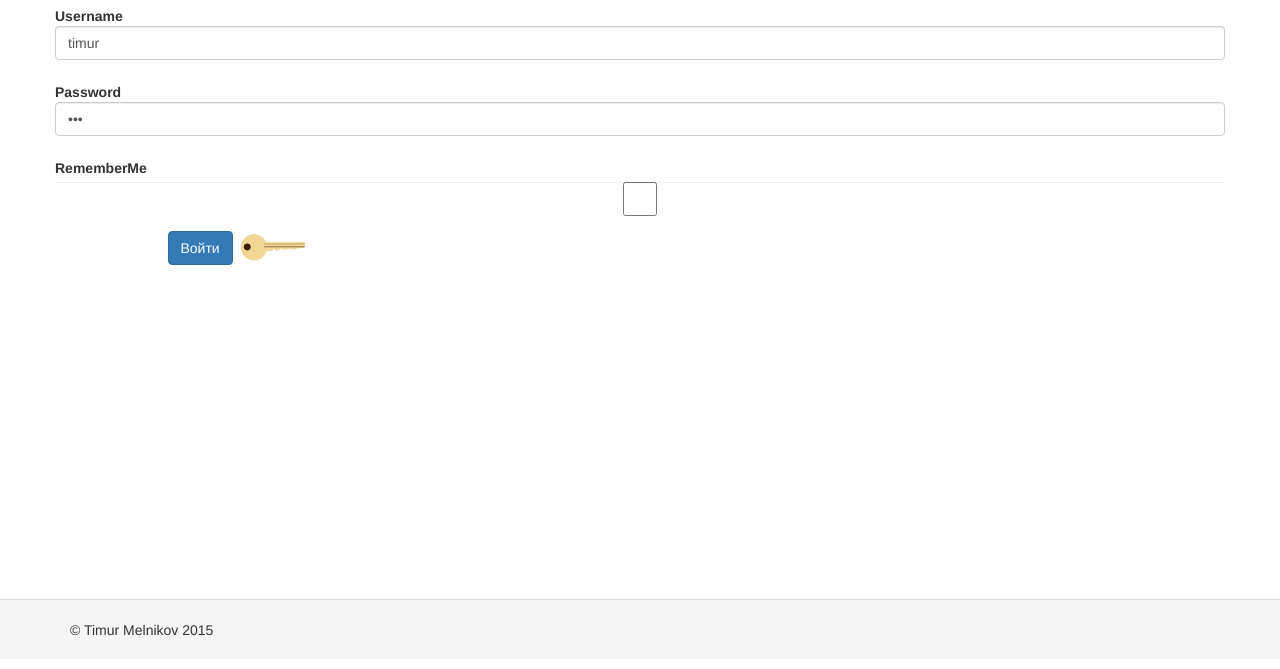
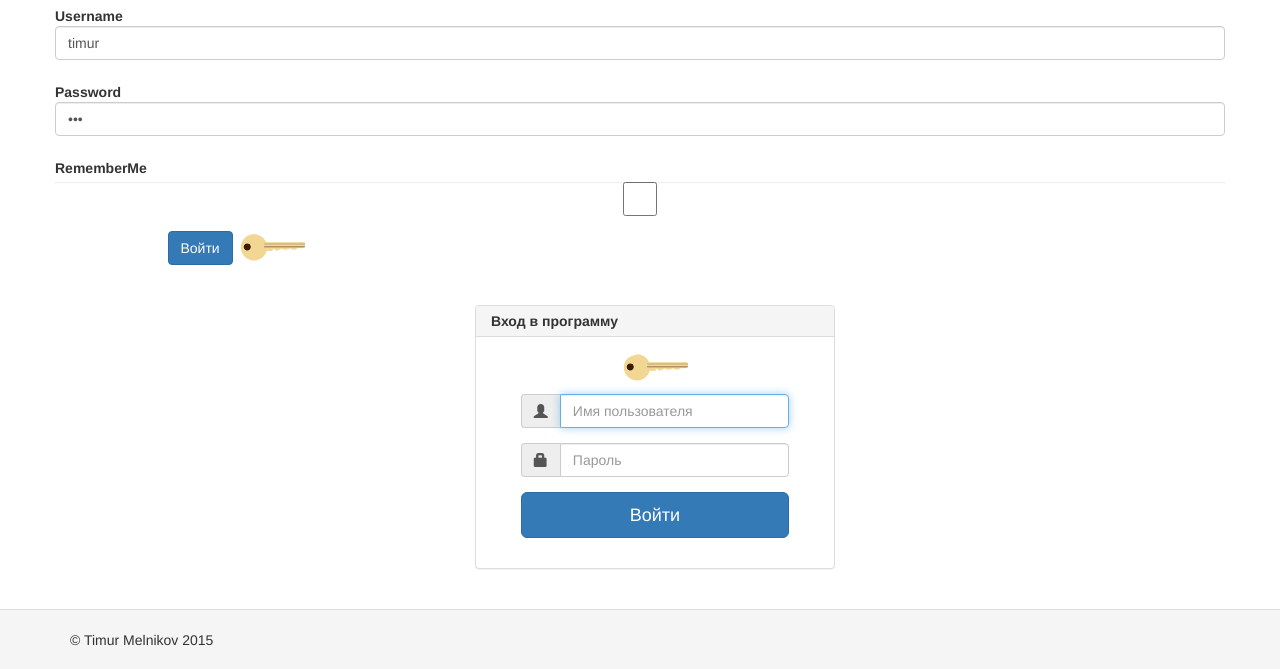
Before and after one commit to kdes70/buh2, a Yii app: template views/main/login.php in a window 1280 px wide. Shown: the part 141-810 px from the top of the page. Before the commit the page ends 777 px from the top, so only its background shows below. Run offline with PHP 8.4 and a stand-in for Yii, Linux system fonts and the light colour scheme; the template is opened without the code that fills it, so the values that code supplies are empty; form fields are guessed from the names that the template uses; some libraries are stand-ins or nearby versions.

Commit message:
Дизайн формы входа

```diff
--- a/views/main/login.php
+++ b/views/main/login.php
@@ -20,15 +20,15 @@ $this->params['breadcrumbs'][] = $this->title;
                 'id' => 'login-form',
                 'options' => ['class' => 'form-horizontal'],
                 'fieldConfig' => [
-                'template' => "{label}\n<div class=\"col-sm-3 col-md-3 col-lg-3\">{input}</div>\n<div class=\"col-lg-8\">{error}</div>",
-                'checkboxTemplate' => "<div class=\"col-lg-offset-1 col-sm-3 col-md-3 col-lg-3\">{beginLabel}\n{input}\n{labelTitle}\n{endLabel}</div>",
-                'labelOptions' => ['class' => 'col-lg-1 control-label'],
-            ],
-        ]);
+                    'template' => "{label}\n<div class=\"col-sm-3 col-md-3 col-lg-3\">{input}</div>\n<div class=\"col-lg-8\">{error}</div>",
+                    'checkboxTemplate' => "<div class=\"col-lg-offset-1 col-sm-3 col-md-3 col-lg-3\">{beginLabel}\n{input}\n{labelTitle}\n{endLabel}</div>",
+                    'labelOptions' => ['class' => 'col-lg-1 control-label'],
+                ],
+    ]);
     ?>
 
-    <?= $form->field($model, 'username')->textInput(['value'=>'timur']) ?>
-    <?= $form->field($model, 'password')->passwordInput(['value'=>'111'])?>
+    <?= $form->field($model, 'username')->textInput(['value' => 'timur']) ?>
+    <?= $form->field($model, 'password')->passwordInput(['value' => '111']) ?>
     <?= $form->field($model, 'rememberMe')->checkbox() ?>
 
     <div class="form-group">
@@ -40,3 +40,80 @@ $this->params['breadcrumbs'][] = $this->title;
 
     <?php ActiveForm::end(); ?>
 </div>
+
+
+
+
+
+<div class="container" style="margin-top:40px">
+    <div class="row">
+        <div class="col-sm-6 col-md-4 col-md-offset-4">
+            <div class="panel panel-default">
+                <div class="panel-heading">
+                    <strong> Вход в программу</strong>
+                </div>
+                <div class="panel-body">
+                    <form role="form" action="#" method="POST">
+                        <fieldset>
+                            <div class="row">
+                                <div class="center-block">
+                                    <img class="profile-img"
+                                          src="/buh2/web/images/key.png">
+                                </div>
+                            </div>
+                            <div class="row">
+                                <div class="col-sm-12 col-md-10  col-md-offset-1 ">
+                                    <div class="form-group">
+                                        <div class="input-group">
+                                            <span class="input-group-addon">
+                                                <i class="glyphicon glyphicon-user"></i>
+                                            </span>
+                                            <input class="form-control" placeholder="Имя пользователя" name="loginname" type="text" autofocus>
+                                        </div>
+                                    </div>
+                                    <div class="form-group">
+                                        <div class="input-group">
+                                            <span class="input-group-addon">
+                                                <i class="glyphicon glyphicon-lock"></i>
+                                            </span>
+                                            <input class="form-control" placeholder="Пароль" name="password" type="password" value="">
+                                        </div>
+                                    </div>
+                                    <div class="form-group">
+                                        <input type="submit" class="btn btn-lg btn-primary btn-block" value="Войти">
+                                    </div>
+                                </div>
+                            </div>
+                        </fieldset>
+                    </form>
+                </div>
+<!--                <div class="panel-footer ">
+                    Don't have an account! <a href="#" onClick=""> Sign Up Here </a>
+                </div>-->
+            </div>
+        </div>
+    </div>
+</div>
+
+<style>
+
+    .panel-heading {
+        padding: 5px 15px;
+    }
+
+    .panel-footer {
+        padding: 1px 15px;
+        color: #A0A0A0;
+    }
+
+    .profile-img {
+/*        width: 96px;
+        height: 96px;*/
+        margin: 0 auto 10px;
+        display: block;
+        -moz-border-radius: 50%;
+        -webkit-border-radius: 50%;
+        border-radius: 50%;
+    }
+
+</style>
```
